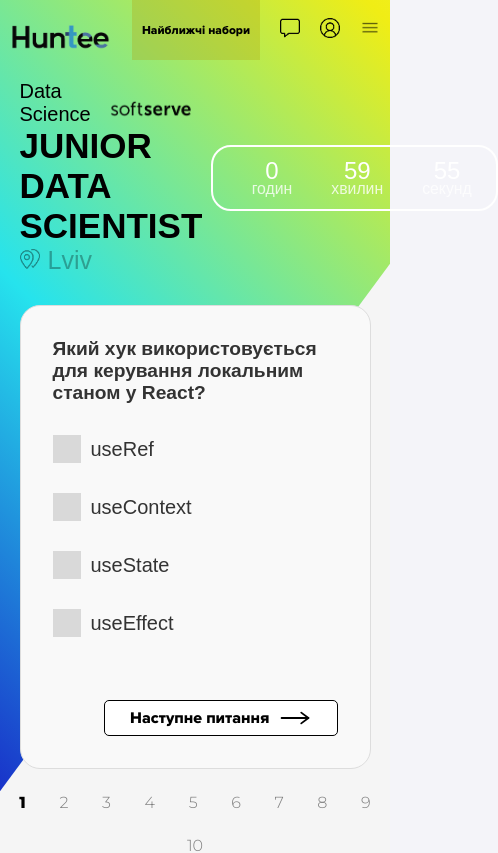
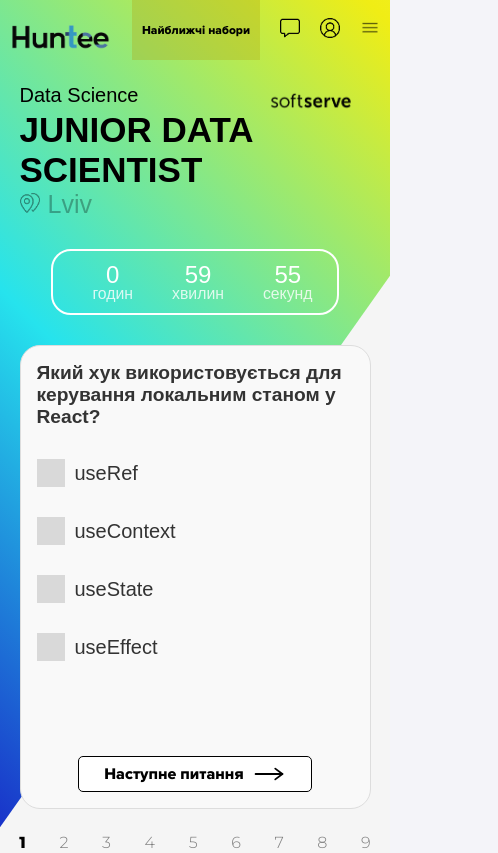
Before and after one commit to valerii-okhmak/huntee, a React (Create React App) app in the folder frontend/: page /test in a window 390 px wide. Shown: the top 853 px of the page, 498 px wide, since content can reach past the window. Built offline with nearby package versions, Linux system fonts and the light colour scheme; a web font is replaced by a local one.

Commit message:
trial test media fix

```diff
--- a/frontend/src/components/FullTest/FullTest.css
+++ b/frontend/src/components/FullTest/FullTest.css
@@ -289,3 +289,46 @@
     background-color: #fff;
     color: #000;
   }
+
+
+.code-run-button-container {
+    display: flex;
+    justify-content: flex-start;
+    margin-bottom: 8px;
+}
+
+.run-button {
+    font-size: 12px;
+    padding: 4px 10px;
+    border-radius: 6px;
+    background-color: #007bff;
+    color: #fff;
+    border: none;
+    cursor: pointer;
+    transition: background-color 0.2s ease;
+}
+
+.run-button:hover {
+    background-color: #0056b3;
+}
+
+
+@media screen and (max-width: 768px) {
+  .header-bar {
+    flex-direction: column;
+    gap: 30px;
+  }
+  .test-container {
+    padding: 1rem;
+  }
+  .question-with-image {
+    flex-direction: column;
+  }
+}
+
+@media screen and (max-width: 460px) {
+  .test-buttons {
+    gap: 20px;
+    justify-content: center;
+  }
+}
--- a/frontend/src/components/FullTest/FullTest.js
+++ b/frontend/src/components/FullTest/FullTest.js
@@ -138,6 +138,10 @@ const TestPage = () => {
             <textarea
               value={answer}
               onChange={(e) => handleAnswerChange(e.target.value)}
+              onInput={(e) => {
+                e.target.style.height = 'auto';
+                e.target.style.height = `${e.target.scrollHeight}px`;
+              }}
             />
           );
         case "code":
```
